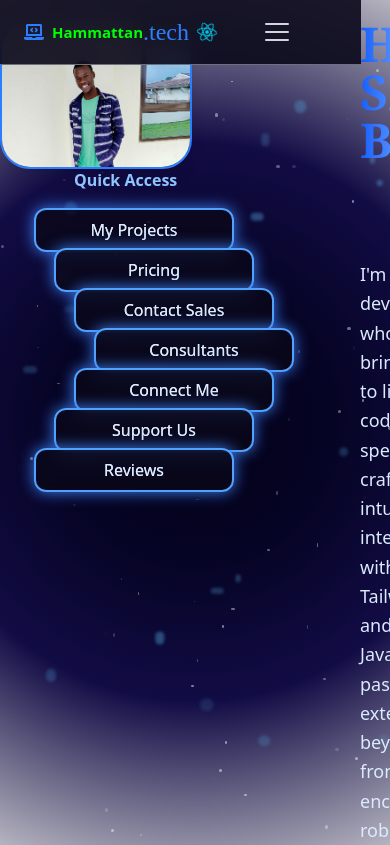
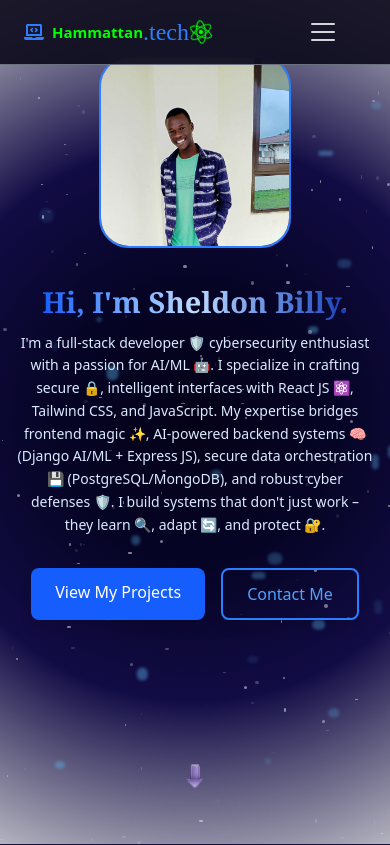
Before and after one commit to Sheldon-Billy/MyPortfolio, a React (Vite) app: page / in a window 390 px wide. Shown: the top 845 px of the page. Built offline with nearby package versions, Linux system fonts and the light colour scheme.

Commit message:
MOdified Components

```diff
--- a/src/components/Header.jsx
+++ b/src/components/Header.jsx
@@ -37,7 +37,7 @@ const Header = () => {
   };
 
   return (
-    <nav className="fixed z-50 md:w-full sm:w-75 bg-[#0a081a]/90 backdrop-blur-md border-b border-gray-500">
+    <nav className="fixed z-50 md:w-full  bg-[#0a081a]/90 backdrop-blur-md border-b border-gray-500">
       <div className="max-w-7xl md:mx-auto px-6 sm:mx-0">
         <div className="flex items-center justify-between h-16">
           {/* Logo/Brand */}
@@ -48,7 +48,7 @@ const Header = () => {
             <FaLaptopCode className="text-blue-500 text-xl md:relative md:left-0 sm:left-0 sm:absolute" />
             <span className="ml-2 font-bold text-[#00ff00] text-[15px]">Hammattan</span>
             <span className="text-blue-500 text-2xl font-[cursive]">.tech</span>
-            <FaReact className="ml-2 text-cyan-400 text-xl animate-[spin_8s_linear_infinite]" />
+            <FaReact className="text-[#00ff00] size-6 text-xl animate-[spin_2s_linear_infinite]" />
           </div>
 
           {/* Desktop Navigation */}
@@ -57,8 +57,8 @@ const Header = () => {
               <li key={link.id}>
                 <button
                   onClick={() => scrollToSection(link.id)}
-                  className={`relative px-1 py-2 text-sm font-medium transition-colors duration-300
-                    ${activeLink === link.id ? "text-blue-400" : "text-gray-300 hover:text-[#7c8000]"}`
+                  className={`relative px-1 py-2 text-sm font-medium transition-colors duration-200 hover:scale-120
+                    ${activeLink === link.id ? "text-blue-400" : "text-gray-300 hover:text-[#00ff00]"}`
                   }
                   {...(activeLink === link.id && { 'aria-current': 'page' })}
                 >
@@ -73,7 +73,7 @@ const Header = () => {
 
           {/* Mobile Menu Button */}
           <button
-            className="lg:hidden flex flex-col justify-center items-center w-30 h-8 md:relative sm:absolute sm:right-0"
+            className="lg:hidden flex flex-col justify-center items-center w-55 h-8 md:relative sm:absolute sm:right-0"
             onClick={() => setMenuOpen(!menuOpen)}
             aria-label="Toggle menu"
             aria-expanded={menuOpen}
@@ -108,7 +108,7 @@ const Header = () => {
                   >
                     {link.label}
                     {activeLink === link.id && (
-                      <span className="ml-2 w-2 h-2 bg-blue-400 rounded-full animate-[pulse_1.5s_ease-in-out_infinite]" />
+                      <span className="ml-2 w-2 h-2 bg-[#00ff00] rounded-full animate-[pulse_1.5s_ease-in-out_infinite]" />
                     )}
                   </button>
                 </li>
--- a/src/components/Home.jsx
+++ b/src/components/Home.jsx
@@ -1,4 +1,3 @@
-
 import RevealOnSroll from "./RevealOnSroll";
 import { down } from "../assets/Pics";
 import Sheldon from "../assets/Sheldon.jpeg";
@@ -7,7 +6,7 @@ const Home = () => {
   return (
     <section
       id="home"
-      className="min-h-screen flex flex-col overflow-hidden"
+      className="min-h-screen flex flex-col overflow-hidden relative"
     >
       {/* Subtle animated particles in the background */}
       <div className="fixed inset-0 overflow-hidden pointer-events-none z-0">
@@ -29,7 +28,7 @@ const Home = () => {
         ))}
 
         {/* Small twinkling particles */}
-        {[...Array(70)].map((_, i) => (
+        {[...Array(150)].map((_, i) => (
           <div
             key={`small-${i}`}
             className="absolute rounded-full"
@@ -47,28 +46,89 @@ const Home = () => {
       </div>
 
       <RevealOnSroll>
-        <div className="relative mt-5 h-screen">
-
-          {/* Profile image with glow effect on hover */}
-          <div className=" absolute md:left-30 md:top-40  w-48 h-80  ">
-
-
+        <div className="relative w-full h-screen px-4 md:px-8 lg:px-16 pt-2 md:pt-0">
+          {/* Mobile layout - stacked */}
+          <div className="md:hidden flex flex-col items-center pt-12">
+            {/* Profile image */}
+            <div className="w-48 h-48 mb-8 relative group ">
               <img
                 src={Sheldon}
                 alt="Sheldon Billy"
-              className="md:size-80  rounded-[30px]  object-cover border-2 border-blue-500 shadow-lg transition-all duration-500 ease-in-out  group-hover:shadow-[0_0_20px_#3b82f6]"
+                className="w-full h-full rounded-[30px] object-cover border-2 border-blue-500 "
               />
-            {/* Subtle outer ring animation */}
+            </div>
+
+            {/* Content */}
+            <h1 className="bg-gradient-to-r from-blue-600 via-blue-200 to-blue-800 text-transparent bg-clip-text font-extrabold text-[29px] mb-2 font-serif text-center">
+              Hi, I'm Sheldon Billy.
+            </h1>
+
+            {/* For mobile */}
+            <div className="md:hidden">
+              <p className="text-sm text-blue-100 leading-relaxed mb-8 text-center">
+                I'm a full-stack developer 🛡️ cybersecurity enthusiast with a passion for AI/ML 🤖.
+                I specialize in crafting secure 🔒, intelligent interfaces with React JS ⚛️,
+                Tailwind CSS, and JavaScript. My expertise bridges frontend magic ✨,
+                AI-powered backend systems 🧠 (Django AI/ML + Express JS),
+                secure data orchestration 💾 (PostgreSQL/MongoDB), and robust cyber defenses 🛡️.
+                I build systems that don't just work – they learn 🔍, adapt 🔄, and protect 🔐.
+              </p>
+            </div>
+
+            {/* For desktop - with original positioning */}
+            <div className="hidden md:block">
+              <p className="absolute top-60 left-90 w-lg text-lg text-blue-100 leading-relaxed">
+
+                I'm a full-stack developer 🛡️ cybersecurity enthusiast with a passion for AI/ML 🤖.
+                I specialize in crafting secure 🔒, intelligent interfaces with React JS ⚛️,
+                Tailwind CSS, and JavaScript. My expertise bridges frontend magic ✨,
+                AI-powered backend systems 🧠 (Django AI/ML + Express JS),
+                secure data orchestration 💾 (PostgreSQL/MongoDB), and robust cyber defenses 🛡️.
+                I build systems that don't just work – they learn 🔍, adapt 🔄, and protect 🔐.
+
+              </p>
+            </div>
+
+            <div className="flex flex-wrap justify-center gap-4 mb-12">
+              <a
+                href="#projects"
+                className="relative bg-blue-600 hover:bg-blue-700 text-white py-3 px-6 rounded-lg font-medium transition-all duration-300 hover:-translate-y-1 shadow-lg hover:shadow-blue-500/30 group"
+              >
+                <span className="relative z-10">View My Projects</span>
+                <span className="absolute inset-0 bg-gradient-to-r from-blue-500 to-blue-600 rounded-lg opacity-0 group-hover:opacity-100 transition-opacity duration-300 -z-10" />
+              </a>
+
+              <a
+                href="#contact"
+                className="relative border-2 border-blue-500 text-blue-400 hover:text-white py-3 px-6 rounded-lg font-medium transition-all duration-300 hover:-translate-y-1 shadow-lg hover:shadow-blue-500/20 group overflow-hidden"
+              >
+                <span className="relative z-10">Contact Me</span>
+                <span className="absolute inset-0 bg-blue-500 opacity-0 group-hover:opacity-10 transition-opacity duration-300 -z-10" />
+                <span className="absolute inset-0 border-2 border-transparent group-hover:border-blue-300 opacity-0 group-hover:opacity-100 transition-all duration-500 rounded-lg -z-20" />
+              </a>
+            </div>
+          </div>
+
+          {/* Desktop layout - original positioning */}
+          <div className="hidden md:block relative h-full">
+            {/* Profile image with original positioning */}
+            <div className="absolute left-30 top-40 w-48 h-80">
+              <img
+                src={Sheldon}
+                alt="Sheldon Billy"
+                className="size-80 rounded-[30px] object-cover border-2 border-blue-500 shadow-lg transition-all duration-500 ease-in-out group-hover:shadow-[0_0_20px_#3b82f6]"
+              />
               <div className="absolute inset-0 rounded-full border-2 border-transparent group-hover:border-blue-300 opacity-0 group-hover:opacity-100 transition-all duration-700 ease-out -z-10 animate-ping-slow" />
             </div>
 
+            {/* Original text positioning */}
             <div>
-            <h1 className="absolute md:top-40 sm:top-1000 left-90 bg-gradient-to-r from-blue-600 via-blue-200 to-blue-800 text-transparent bg-clip-text font-extrabold text-5xl mb-5 font-serif ">
+              <h1 className="absolute top-40 left-90 bg-gradient-to-r from-blue-600 via-blue-200 to-blue-800 text-transparent bg-clip-text font-extrabold text-5xl mb-5 font-serif">
                 Hi, I'm Sheldon Billy.
               </h1>
             </div>
 
-          <p className=" absolute top-60 left-90 md:w-lg sm:w-30 text-lg text-blue-100 leading-relaxed">
+            <p className="absolute top-60 left-90 w-lg text-lg text-blue-100 leading-relaxed">
               I'm a developer who loves bringing ideas to life through code. I
               specialize in crafting intuitive user interfaces with React JS,
               Tailwind CSS, and JavaScript. My passion extends beyond the
@@ -96,136 +156,63 @@ const Home = () => {
               </a>
             </div>
 
-
-
+            {/* Original Quick Access buttons */}
             <div className='absolute top-37 right-24 flex flex-col'>
               <h1 className='absolute right-15 w-40 font-extrabold text-blue-300'>Quick Access</h1>
 
               <button className='absolute right-15 top-10 border-2 border-blue-400 rounded-xl px-4 py-2 w-50 text-blue-100 font-medium shadow-[0_0_15px_#3b82f6] hover:shadow-[0_0_25px_#3b82f6] hover:text-white hover:border-blue-300 transition-all duration-150 bg-[#0a081a]/80 ackdrop-blur-sm hover:scale-110 hover:rotate-1 cursor-pointer group'>
-
                 <span className='group-hover:text-transparent bg-clip-text bg-gradient-to-r from-white to-blue-200'>
                   My Projects
                 </span>
               </button>
 
-            <button className='
-    absolute right-10 top-20
-    border-2 border-blue-400 rounded-xl px-4 py-2 w-50
-    text-blue-100 font-medium
-    shadow-[0_0_15px_#3b82f6]
-    hover:shadow-[0_0_25px_#3b82f6]
-    hover:text-white
-    hover:border-blue-300
-    transition-all duration-150
-    bg-[#0a081a]/80 backdrop-blur-sm
-    hover:scale-110 hover:rotate-1 cursor-pointer
-    group
-  '>
+              <button className='absolute right-10 top-20 border-2 border-blue-400 rounded-xl px-4 py-2 w-50 text-blue-100 font-medium shadow-[0_0_15px_#3b82f6] hover:shadow-[0_0_25px_#3b82f6] hover:text-white hover:border-blue-300 transition-all duration-150 bg-[#0a081a]/80 backdrop-blur-sm hover:scale-110 hover:rotate-1 cursor-pointer group'>
                 <span className='group-hover:text-transparent bg-clip-text bg-gradient-to-r from-white to-blue-200'>
                   Pricing
                 </span>
               </button>
 
-            <button className='
-    absolute right-5 top-30
-    border-2 border-blue-400 rounded-xl px-4 py-2 w-50
-    text-blue-100 font-medium
-    shadow-[0_0_15px_#3b82f6]
-    hover:shadow-[0_0_25px_#3b82f6]
-    hover:text-white
-    hover:border-blue-300
-    transition-all duration-150
-    bg-[#0a081a]/80 backdrop-blur-sm
-    hover:scale-110 hover:rotate-1 cursor-pointer
-    group
-  '>
+              <button className='absolute right-5 top-30 border-2 border-blue-400 rounded-xl px-4 py-2 w-50 text-blue-100 font-medium shadow-[0_0_15px_#3b82f6] hover:shadow-[0_0_25px_#3b82f6] hover:text-white hover:border-blue-300 transition-all duration-150 bg-[#0a081a]/80 backdrop-blur-sm hover:scale-110 hover:rotate-1 cursor-pointer group'>
                 <span className='group-hover:text-transparent bg-clip-text bg-gradient-to-r from-white to-blue-200'>
                   Contact Sales
                 </span>
               </button>
 
-            <button className='
-    absolute right-0 top-40
-    border-2 border-blue-400 rounded-xl px-4 py-2 w-50
-    text-blue-100 font-medium
-    shadow-[0_0_15px_#3b82f6]
-    hover:shadow-[0_0_25px_#3b82f6]
-    hover:text-white
-    hover:border-blue-300
-    transition-all duration-150
-    bg-[#0a081a]/80 backdrop-blur-sm
-    hover:scale-110 hover:rotate-1 cursor-pointer
-    group
-  '>
+              <button className='absolute right-0 top-40 border-2 border-blue-400 rounded-xl px-4 py-2 w-50 text-blue-100 font-medium shadow-[0_0_15px_#3b82f6] hover:shadow-[0_0_25px_#3b82f6] hover:text-white hover:border-blue-300 transition-all duration-150 bg-[#0a081a]/80 backdrop-blur-sm hover:scale-110 hover:rotate-1 cursor-pointer group'>
                 <span className='group-hover:text-transparent bg-clip-text bg-gradient-to-r from-white to-blue-200'>
                   Consultants
                 </span>
               </button>
 
-            <button className='
-    absolute right-5 top-50
-    border-2 border-blue-400 rounded-xl px-4 py-2 w-50
-    text-blue-100 font-medium
-    shadow-[0_0_15px_#3b82f6]
-    hover:shadow-[0_0_25px_#3b82f6]
-    hover:text-white
-    hover:border-blue-300
-    transition-all duration-150
-    bg-[#0a081a]/80 backdrop-blur-sm
-    hover:scale-110 hover:rotate-1 cursor-pointer
-    group
-  '>
+              <button className='absolute right-5 top-50 border-2 border-blue-400 rounded-xl px-4 py-2 w-50 text-blue-100 font-medium shadow-[0_0_15px_#3b82f6] hover:shadow-[0_0_25px_#3b82f6] hover:text-white hover:border-blue-300 transition-all duration-150 bg-[#0a081a]/80 backdrop-blur-sm hover:scale-110 hover:rotate-1 cursor-pointer group'>
                 <span className='group-hover:text-transparent bg-clip-text bg-gradient-to-r from-white to-blue-200'>
                   Connect Me
                 </span>
               </button>
 
-            <button className='
-    absolute right-10 top-60
-    border-2 border-blue-400 rounded-xl px-4 py-2 w-50
-    text-blue-100 font-medium
-    shadow-[0_0_15px_#3b82f6]
-    hover:shadow-[0_0_25px_#3b82f6]
-    hover:text-white
-    hover:border-blue-300
-    transition-all duration-150
-    bg-[#0a081a]/80 backdrop-blur-sm
-    hover:scale-110 hover:rotate-1 cursor-pointer
-    group
-  '>
+              <button className='absolute right-10 top-60 border-2 border-blue-400 rounded-xl px-4 py-2 w-50 text-blue-100 font-medium shadow-[0_0_15px_#3b82f6] hover:shadow-[0_0_25px_#3b82f6] hover:text-white hover:border-blue-300 transition-all duration-150 bg-[#0a081a]/80 backdrop-blur-sm hover:scale-110 hover:rotate-1 cursor-pointer group'>
                 <span className='group-hover:text-transparent bg-clip-text bg-gradient-to-r from-white to-blue-200'>
                   Support Us
                 </span>
               </button>
 
-            <button className='
-    absolute right-15 top-70
-    border-2 border-blue-400 rounded-xl px-4 py-2 w-50
-    text-blue-100 font-medium
-    shadow-[0_0_15px_#3b82f6]
-    hover:shadow-[0_0_25px_#3b82f6]
-    hover:text-white
-    hover:border-blue-300
-    transition-all duration-150
-    bg-[#0a081a]/80 backdrop-blur-sm
-    hover:scale-110 hover:rotate-1 cursor-pointer
-    group
-  '>
+              <button className='absolute right-15 top-70 border-2 border-blue-400 rounded-xl px-4 py-2 w-50 text-blue-100 font-medium shadow-[0_0_15px_#3b82f6] hover:shadow-[0_0_25px_#3b82f6] hover:text-white hover:border-blue-300 transition-all duration-150 bg-[#0a081a]/80 backdrop-blur-sm hover:scale-110 hover:rotate-1 cursor-pointer group'>
                 <span className='group-hover:text-transparent bg-clip-text bg-gradient-to-r from-white to-blue-200'>
                   Reviews
                 </span>
               </button>
             </div>
-
+          </div>
         </div>
       </RevealOnSroll>
-      <div className="mt-10 z-10 absolute bottom-0 left-180">
+
+      {/* Scroll down indicator */}
+      <div className="mt-10 z-10 absolute bottom-8 left-1/2 transform -translate-x-1/2 md:bottom-0 md:left-180 md:transform-none">
         <img
           src={down}
           alt="Scroll down"
-          className="h-16 w-16 animate-bounce opacity-80 hover:opacity-100 transition-opacity cursor-pointer"
+          className="h-12 w-12 md:h-16 md:w-16 animate-bounce opacity-80 hover:opacity-100 transition-opacity cursor-pointer"
         />
-
       </div>
     </section>
   );
--- a/src/index.css
+++ b/src/index.css
@@ -114,32 +114,3 @@ body {
     transform: translateY(-15vh) translateX(5vw);
   }
 }
-
-@keyframes pulse {
-
-  0%,
-  100% {
-    opacity: 0.3;
-  }
-
-  50% {
-    opacity: 0.8;
-  }
-}
-
-
-@keyframes ping-slow {
-  0% {
-    transform: scale(1);
-    opacity: 0.5;
-  }
-
-  100% {
-    transform: scale(1.2);
-    opacity: 0;
-  }
-}
-
-.animate-ping-slow {
-  animation: ping-slow 2s ease-out infinite;
-}
```
Lines whose indentation alone changed are shown as unchanged.
